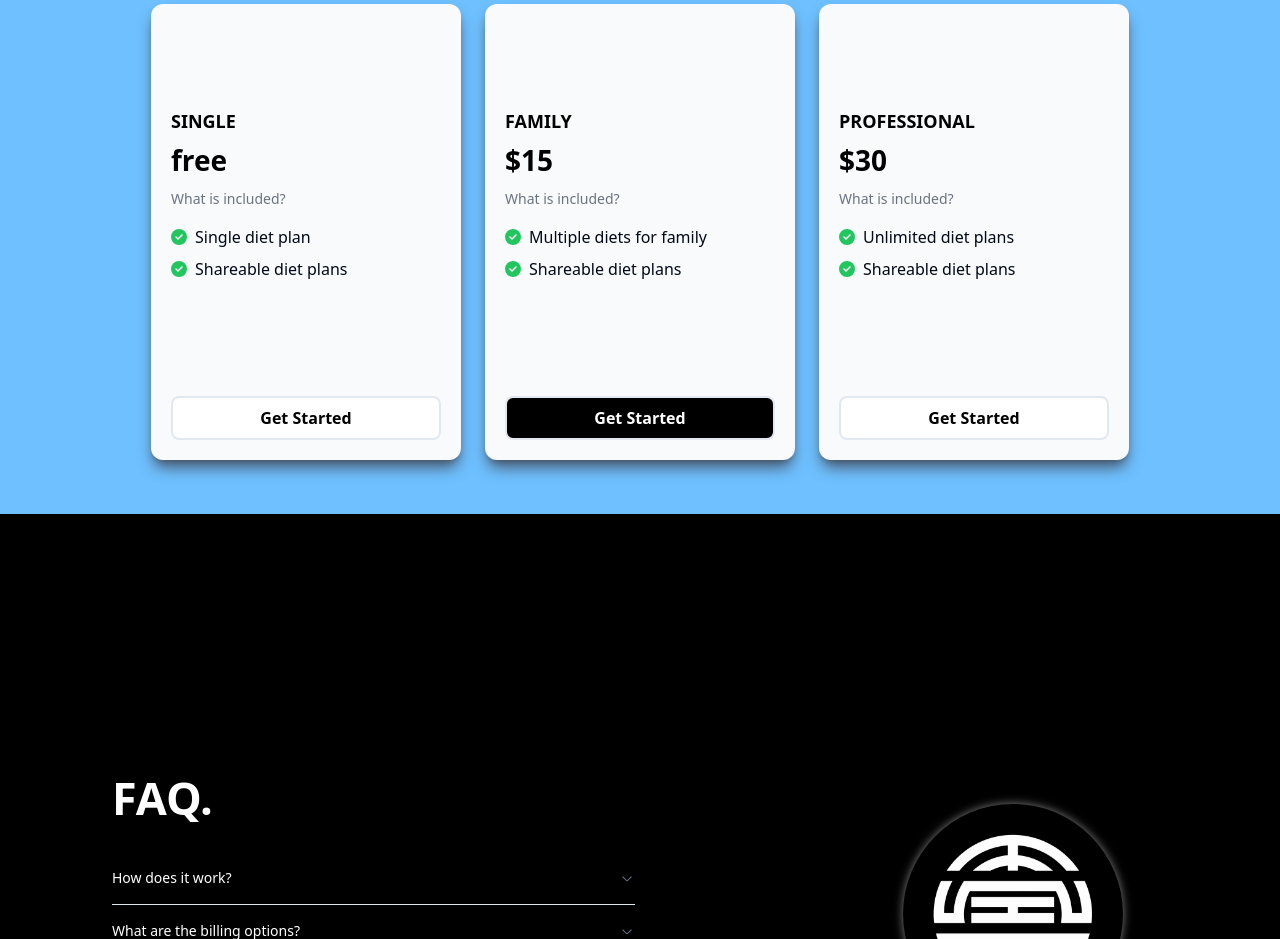
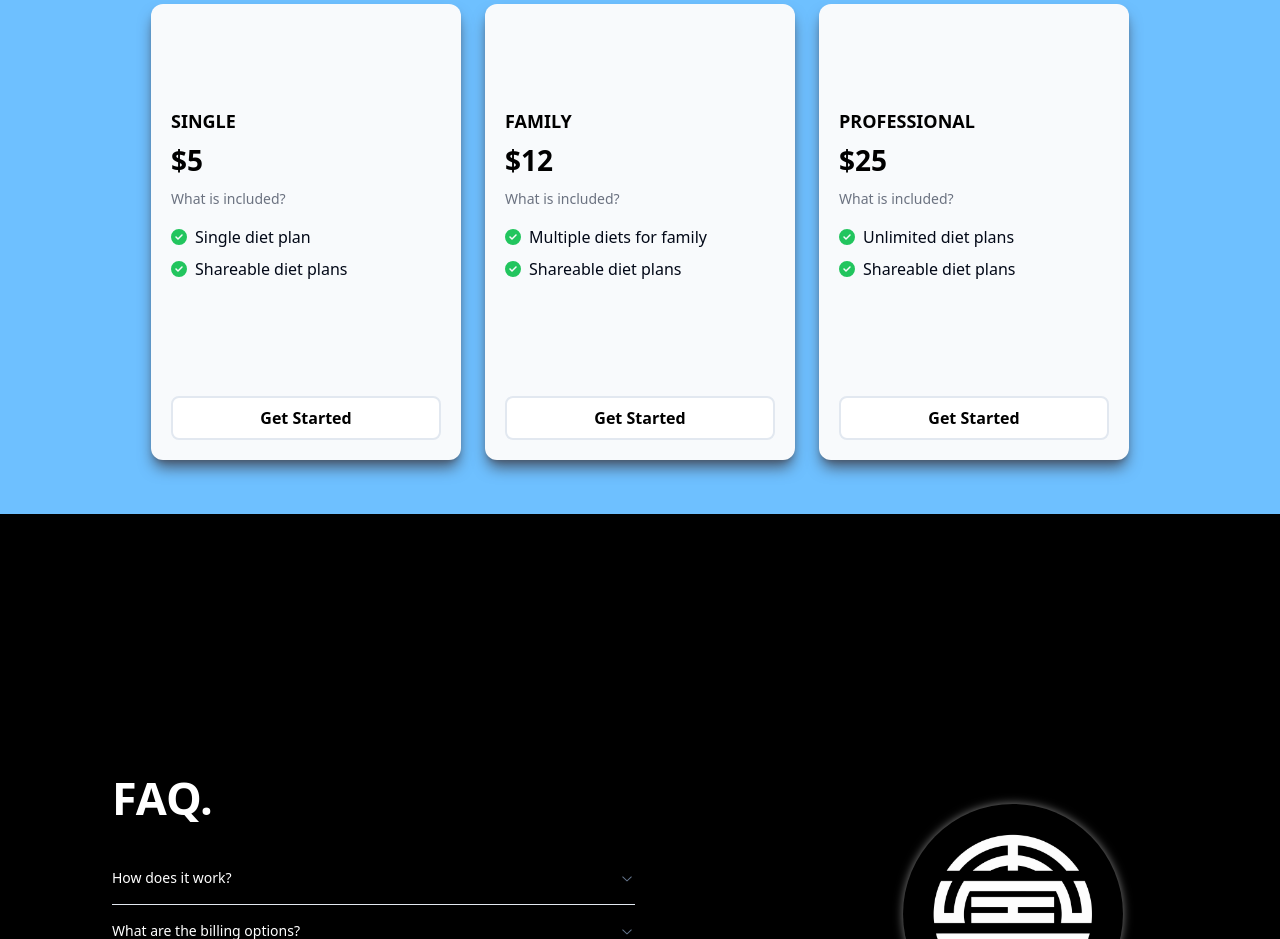
Before and after one commit to ishk9/getYourDiet, a Next.js app in the folder client/: page /Landing in a window 1280 px wide. Shown: the part 1500-2439 px from the top of the page. Built offline with nearby package versions, Linux system fonts and the light colour scheme.

Commit message:
Changed pricecard info!

```diff
--- a/client/app/Pricing/page.js
+++ b/client/app/Pricing/page.js
@@ -2,15 +2,15 @@
 import PriceCard from '@/components/PriceCard';
 
 const prices = [
-    {id: 1, name: 'Single', price: 'free', description: 'Best for single users', popular: 0, points: [
+    {id: 1, name: 'Single', price: '5', description: 'Best for single users', popular: 0, points: [
         { id: 1, point: 'Single diet plan' },
         { id: 2, point: 'Shareable diet plans' },
     ]},
-    {id: 2, name: 'Family', price: '15', description: 'Best for family', popular: 1, points: [
+    {id: 2, name: 'Family', price: '12', description: 'Best for family', popular: 1, points: [
         { id: 1, point: 'Multiple diets for family' },
         { id: 2, point: 'Shareable diet plans' },
     ]},
-    {id: 3, name: 'Professional', price: '30', description: 'Best for Professional', popular: 0, points: [
+    {id: 3, name: 'Professional', price: '25', description: 'Best for Professional', popular: 0, points: [
         { id: 1, point: 'Unlimited diet plans' },
         { id: 2, point: 'Shareable diet plans' },
     ]},
--- a/client/components/PriceCard.js
+++ b/client/components/PriceCard.js
@@ -35,8 +35,8 @@ function PriceCard({ id, name, price, popular, points }) {
                 </div>
             </div>
 
-            <div className={`border-2 mt-4 md:mt-8 w-full ${popular ? "bg-black" : "bg-white"} rounded-lg`}>
-                <p className={`py-2 px-4 font-semibold ${popular ? "text-white" : "text-black"} md:text-base text-[12px]`}>
+            <div className={`border-2 mt-4 md:mt-8 w-full bg-white rounded-lg`}>
+                <p className={`py-2 px-4 font-semibold text-black md:text-base text-[12px]`}>
                     Get Started
                 </p>
             </div>
```
